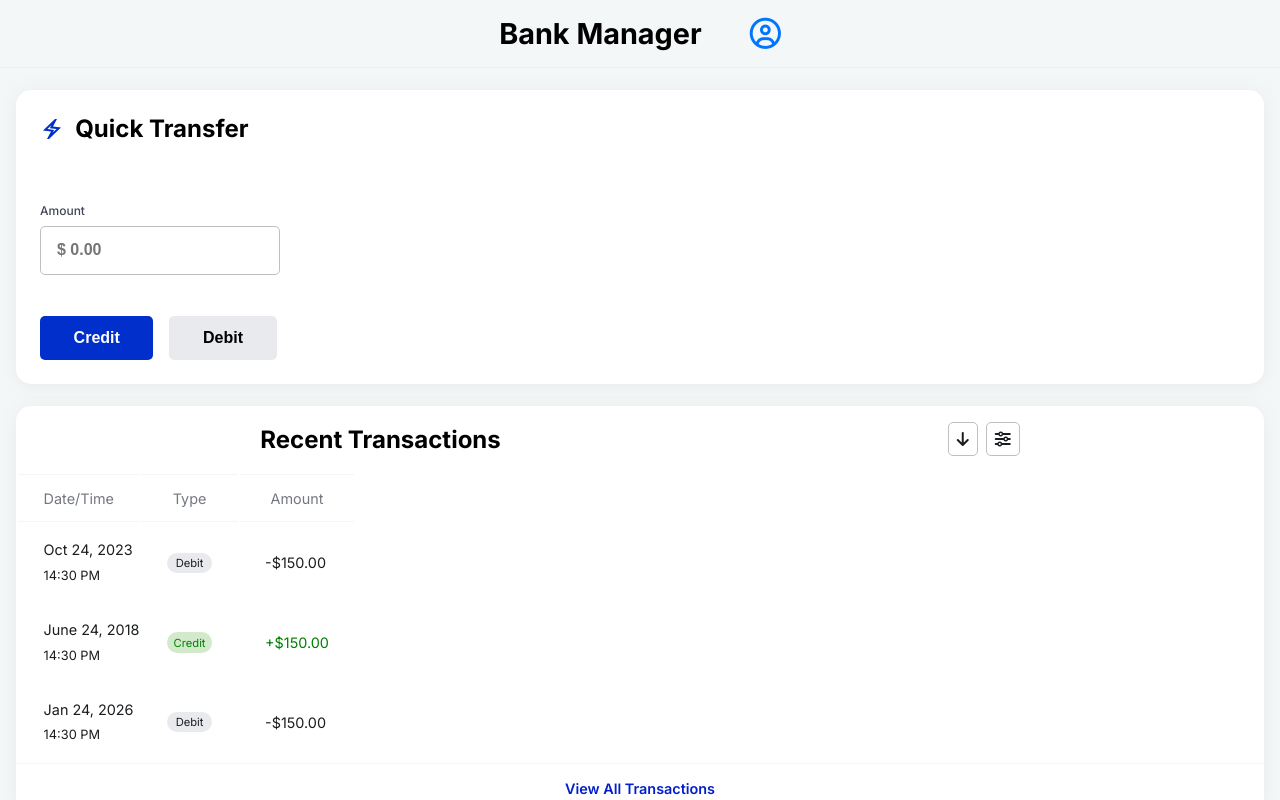
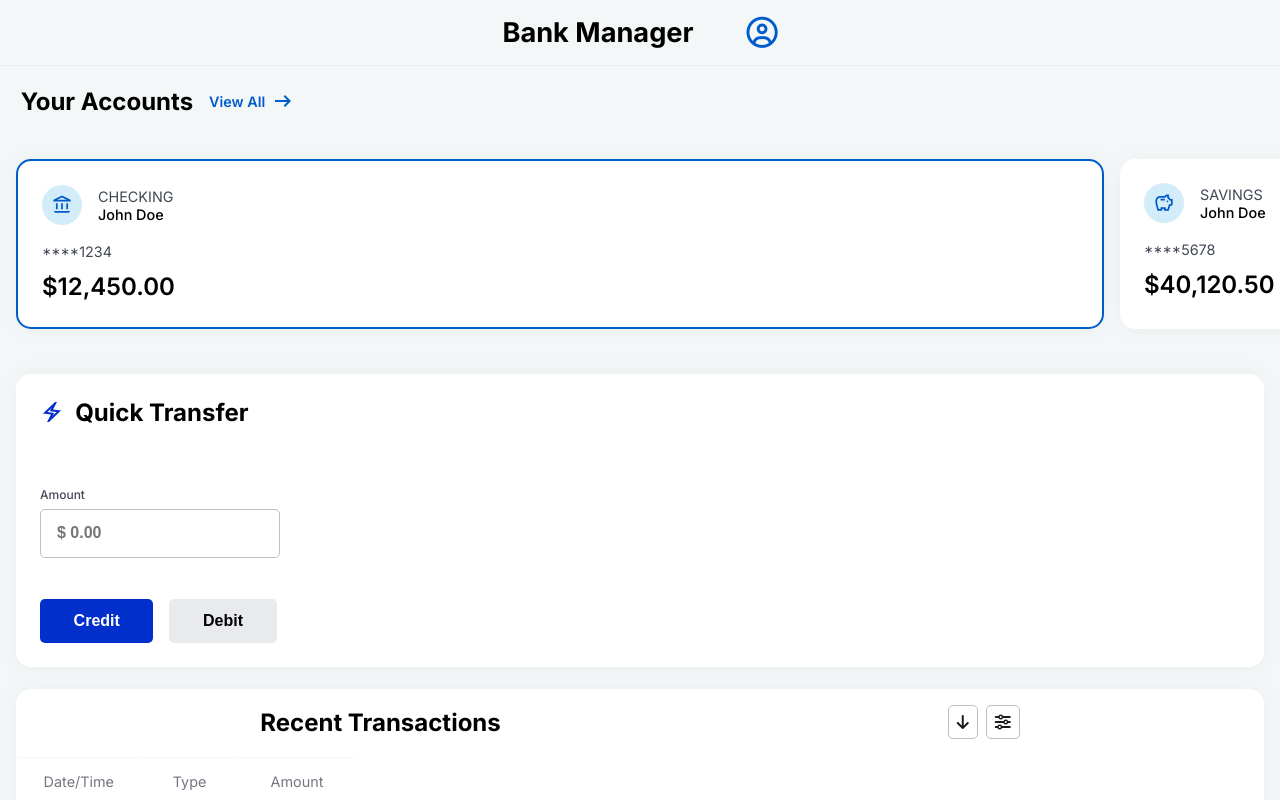
Before and after one commit to hadiashah01/bank-account-manager, a React (Vite) app: page / in a window 1280 px wide. Shown: the top 800 px of the page. Built offline with nearby package versions, Linux system fonts and the light colour scheme.

Commit message:
add AccountsCard component with styling and integrate into main.jsx

```diff
--- /dev/null
+++ b/src/components/AccountsCard/AccountsCard.css
@@ -0,0 +1,74 @@
+.accounts-card-top {
+  padding: 1.3rem;
+  display: flex;
+  align-items: center;
+  gap: 1rem;
+  h2 {
+    font-size: 1.5rem;
+  }
+}
+span a {
+  color: #005BCB;
+  font-weight: 600;
+  font-size: 0.9rem;
+  display: inline-flex;
+  align-items: center;
+  gap: 6px;
+  text-decoration: none;
+}
+.saving-card,
+.checking-card,
+.credit-card,.add-card {
+  background-color: rgb(255, 255, 255);
+  margin-inline: 1rem;
+  margin-right: 0;
+  margin-block: 1.4rem;
+  border-radius: 15px;
+  box-shadow:
+    0px 0px 25px 0px rgba(0, 0, 0, 0.04),
+    0px 4px 12px 0px rgba(0, 0, 0, 0.02);
+  padding: 1.5rem;
+  min-width: 85vw;
+}
+.account-card-wrapper {
+  display: flex;
+  overflow-x: scroll;
+  svg {
+    background-color: rgb(211, 236, 250);
+    border-radius: 50%;
+    padding: 0.6rem;
+  }
+}
+.card-header {
+  display: flex;
+  align-items: center;
+  gap: 1rem;margin-bottom: 1rem;
+}
+.account-type,
+.account-holder,
+.card-number {
+  font-size: 0.9rem;
+}
+.account-type,
+.card-number {
+  color: #414755;
+}
+.account-holder {
+  font-weight: 500;
+}
+
+.account-balance {
+  margin-block: .7rem .1rem;
+  font-size: 1.5rem;
+  font-weight: 600;
+}
+.active {
+    border: 2px solid #005BCB;
+}
+.add-card  {
+    display: flex;
+    align-items: center;
+    justify-content: center;
+    flex-direction: column; gap: .5rem;
+     margin-right: 1rem;
+}
--- /dev/null
+++ b/src/components/AccountsCard/AccountsCard.jsx
@@ -0,0 +1,102 @@
+import "./AccountsCard.css";
+export default function AccountsCard() {
+  return (
+    <div className="accounts-card">
+      <div className="accounts-card-top">
+        <h2>Your Accounts</h2>
+        <span>
+          <a href="#">
+            View All
+            <svg
+              xmlns="http://www.w3.org/2000/svg"
+              height="24px"
+              viewBox="0 -960 960 960"
+              width="24px"
+              fill=" #005BCB"
+            >
+              <path d="m560-240-56-58 142-142H160v-80h486L504-662l56-58 240 240-240 240Z" />
+            </svg>
+          </a>
+        </span>
+      </div>
+      <div className="account-card-wrapper">
+        <div className="checking-card active">
+          <div className="card-header">
+            <svg
+              xmlns="http://www.w3.org/2000/svg"
+              height="40px"
+              viewBox="0 -960 960 960"
+              width="40px"
+              fill="#005BCB"
+            >
+              <path d="M200-280v-280h80v280h-80Zm240 0v-280h80v280h-80ZM80-120v-80h800v80H80Zm600-160v-280h80v280h-80ZM80-640v-80l400-200 400 200v80H80Zm178-80h444-444Zm0 0h444L480-830 258-720Z" />
+            </svg>
+            <div>
+              <span className="account-type">CHECKING</span>
+              <h3 className="account-holder">John Doe</h3>
+            </div>
+          </div>
+          <div className="card-body">
+            <span className="card-number">****1234</span>
+            <p className="account-balance">$12,450.00</p>
+          </div>
+        </div>
+        <div className="saving-card">
+          <div className="card-header">
+            <svg
+              xmlns="http://www.w3.org/2000/svg"
+              height="40px"
+              viewBox="0 -960 960 960"
+              width="40px"
+              fill="#005BCB"
+            >
+              <path d="M668.5-531.5Q680-543 680-560t-11.5-28.5Q657-600 640-600t-28.5 11.5Q600-577 600-560t11.5 28.5Q623-520 640-520t28.5-11.5ZM320-600h200v-80H320v80ZM180-120q-34-114-67-227.5T80-580q0-92 64-156t156-64h200q29-38 70.5-59t89.5-21q25 0 42.5 17.5T720-820q0 6-1.5 12t-3.5 11q-4 11-7.5 22.5T702-751l91 91h87v279l-113 37-67 224H480v-80h-80v80H180Zm60-80h80v-80h240v80h80l62-206 98-33v-141h-40L620-720q0-20 2.5-38.5T630-796q-29 8-51 27.5T547-720H300q-58 0-99 41t-41 99q0 98 27 191.5T240-200Zm240-298Z" />
+            </svg>
+            <div>
+              <span className="account-type">SAVINGS</span>
+              <h3 className="account-holder">John Doe</h3>
+            </div>
+          </div>
+          <div className="card-body">
+            <span className="card-number">****5678</span>
+            <p className="account-balance">$40,120.50</p>
+          </div>
+        </div>
+
+        <div className="credit-card">
+          <div className="card-header">
+            <svg
+              xmlns="http://www.w3.org/2000/svg"
+              height="40px"
+              viewBox="0 -960 960 960"
+              width="40px"
+              fill="#005BCB"
+            >
+              <path d="M880-720v480q0 33-23.5 56.5T800-160H160q-33 0-56.5-23.5T80-240v-480q0-33 23.5-56.5T160-800h640q33 0 56.5 23.5T880-720Zm-720 80h640v-80H160v80Zm0 160v240h640v-240H160Zm0 240v-480 480Z" />
+            </svg>
+            <div>
+              <span className="account-type">CREDIT</span>
+              <h3 className="account-holder">John Doe</h3>
+            </div>
+          </div>
+          <div className="card-body">
+            <span className="card-number">****1234</span>
+            <p className="account-balance">-$12,450.00</p>
+          </div>
+        </div>
+        <div className="add-card ">
+          <svg
+            xmlns="http://www.w3.org/2000/svg"
+            height="44px"
+            viewBox="0 -960 960 960"
+            width="44px"
+            fill="#011fca"
+          >
+            <path d="M440-120v-320H120v-80h320v-320h80v320h320v80H520v320h-80Z" />
+                  </svg>
+                  <p>Open New Accounts </p>
+        </div>
+      </div>
+    </div>
+  );
+}
--- a/src/components/Header/Header.css
+++ b/src/components/Header/Header.css
@@ -1,7 +1,7 @@
 @import url("https://cdnjs.cloudflare.com/ajax/libs/font-awesome/6.5.1/css/all.min.css");
 
 .fa-regular {
-  color: #0075ff;
+  color: #005BCB;
   font-size: 1.95rem;
 }
 .header {
@@ -9,9 +9,9 @@
   display: flex;
   align-items: center;
   justify-content: center;
-  gap: 3rem;
+  gap: 3.3rem;
   border-bottom: 0.5px solid rgba(157, 158, 160, 0.1);
 }
 h1 {
-  font-size: 1.8rem;
+  font-size: 1.7rem;
 }
--- a/src/main.jsx
+++ b/src/main.jsx
@@ -4,7 +4,7 @@ import "./index.css";
 import Header from "./components/Header/Header";
 import TransactionTable from "./components/TransactionTable/TransactionTable";
 import QuickTransferCard from "./components/QuickTransferCard/QuickTransferCard";
-
+import AccountsCard from "./components/AccountsCard/AccountsCard";
 function createBankAccount(userFullName, branchInfo, depositAmount) {
   let branchName = branchInfo.branchName;
   let branchCode = branchInfo.branchCode;
@@ -52,7 +52,7 @@ function createBankAccount(userFullName, branchInfo, depositAmount) {
 createRoot(document.getElementById("root")).render(
   <StrictMode>
     <Header></Header>
-
+    <AccountsCard></AccountsCard>
     <QuickTransferCard></QuickTransferCard>
     <TransactionTable></TransactionTable>
   </StrictMode>,
```
